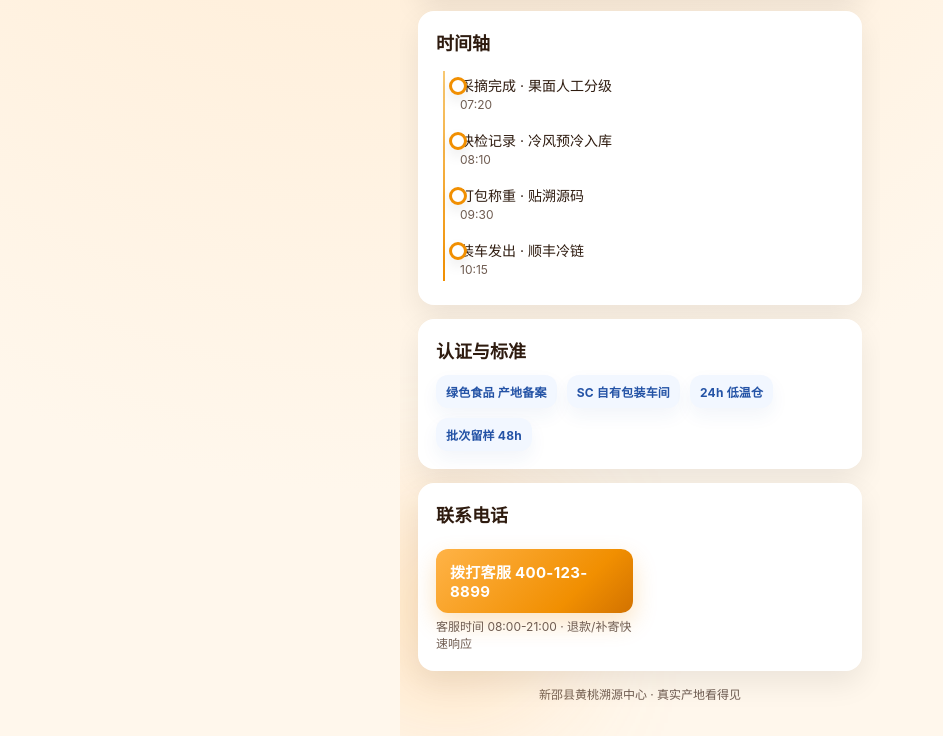
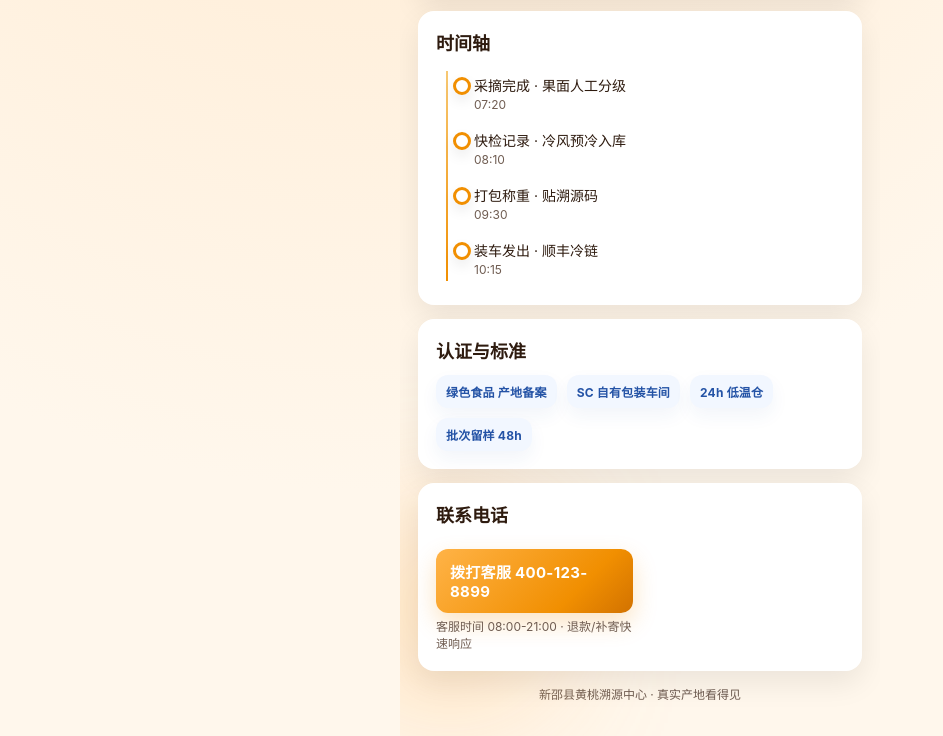
Before and after one commit to zrj9966/huangtao, a plain HTML site: page index.html in a window 1280 px wide. Shown: the part 1007-1743 px from the top of the page, without its empty margins (0-943 px from the left). Drawn offline with Linux system fonts and the light colour scheme.

Commit message:
Add files via upload
黄桃2次

```diff
--- a/index.html
+++ b/index.html
@@ -158,12 +158,12 @@
     .trace-row .value { font-weight: 600; }
     .timeline {
       position: relative;
-      padding-left: 14px;
+      padding-left: 22px; /* extra inset so时间轴圆点不遮挡文字 */
     }
     .timeline::before {
       content: "";
       position: absolute;
-      left: 7px;
+      left: 10px;
       top: 4px;
       bottom: 6px;
       width: 2px;
@@ -171,13 +171,13 @@
     }
     .timeline-item {
       position: relative;
-      padding: 8px 0 10px 10px;
+      padding: 8px 0 10px 16px;
       font-size: 14px;
     }
     .timeline-item::before {
       content: "";
       position: absolute;
-      left: -1px;
+      left: -5px;
       top: 10px;
       width: 12px;
       height: 12px;
```
